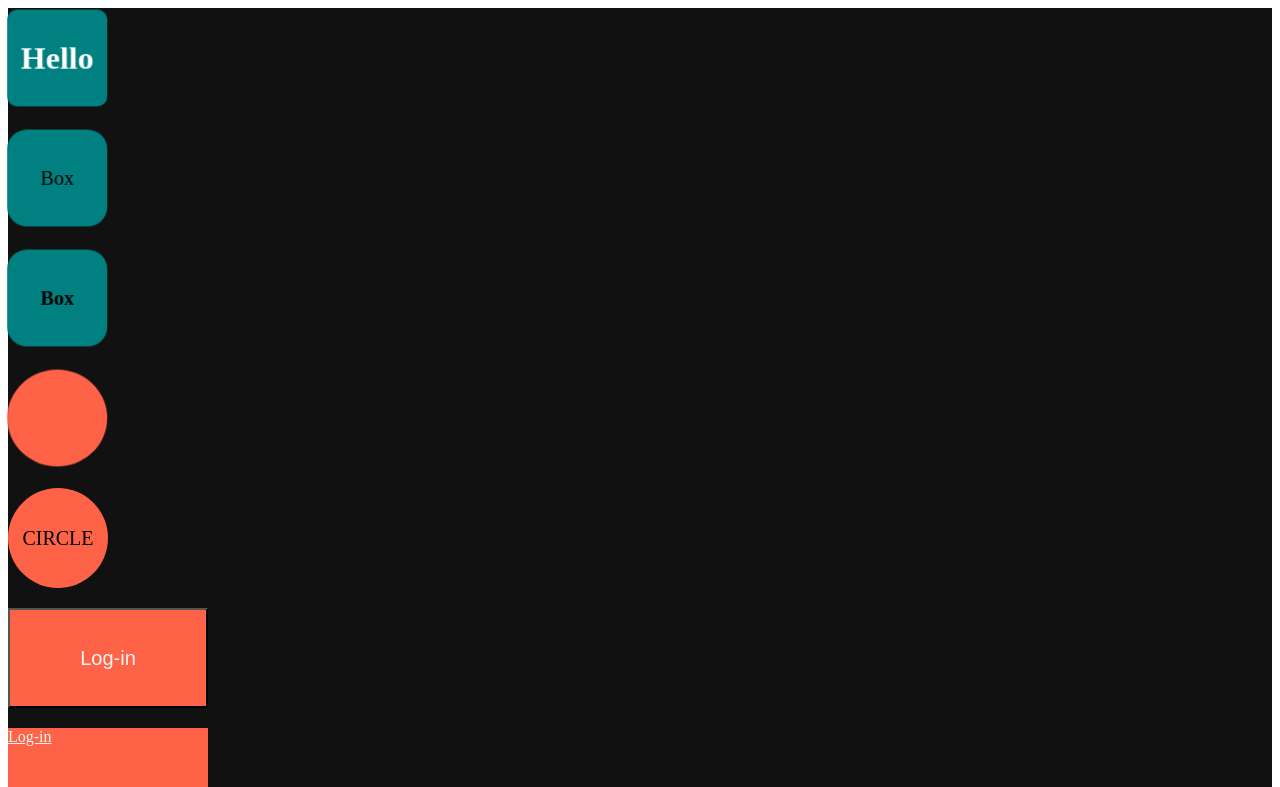
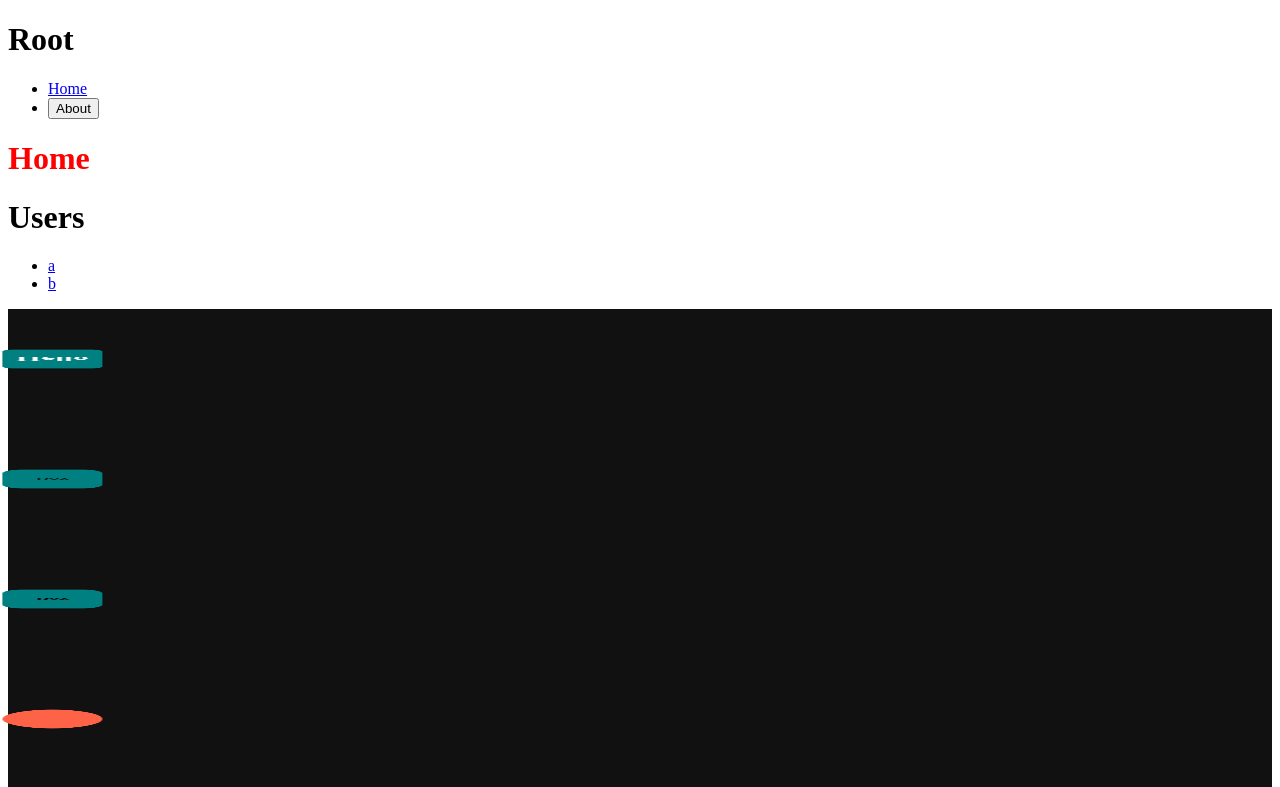
Before and after one commit to karpei-taemukan/advanced-react-class, a React (Create React App) app: page / in a window 1280 px wide. Shown: the top 787 px of the page. Built offline with nearby package versions, Linux system fonts and the light colour scheme.

Commit message:
learn errorComponent

```diff
--- a/src/App.tsx
+++ b/src/App.tsx
@@ -134,13 +134,9 @@ function App() {
    <Ellipse borderColor="white" txtColor="brown" />
    <Ellipse txtColor="black" text="?????" />
    <Form />
-   <div>
-    <Outlet />
-   </div>
+
    </First>
   );
 }
 
 export default App;
-
-//  <Outlet />은 Rotuer.tsx에 있는 children의 element를 렌더링하게 해준다
--- /dev/null
+++ b/src/Root.tsx
@@ -0,0 +1,13 @@
+import React from "react";
+import { Outlet } from "react-router-dom";
+
+function Root(){
+    return (
+        <div>
+        <h1>Root</h1>
+        <Outlet />
+        </div>
+    )
+}
+//  <Outlet />은 Rotuer.tsx에 있는 children의 element를 렌더링하게 해준다
+export default Root;
--- a/src/Router.tsx
+++ b/src/Router.tsx
@@ -21,24 +21,39 @@ export default Router; */
 
 import { createBrowserRouter } from "react-router-dom"
 import App from "./App";
+import ErrorComponent from "./components/ErrorComponent";
+import NotFound from "./components/NotFound";
+import Root from "./Root";
 import About from "./screens/About";
 import Home from "./screens/Home";
-
+import Crash from "./screens/Crash";
+import User from "./screens/users/User";
 
 const Router = createBrowserRouter([
     {
       path:"/",
-      element: <App/>,
+      element: <Root />,
       children: [
         {
             path:"",
-            element: <Home />
+            element: <Home />,
         },
         {
             path:"about",
             element: <About />
-        }
-      ]
+        },
+        {
+            path:"crash",
+            element: <Crash />,
+            errorElement: <ErrorComponent />
+        },
+        {
+            path:"users/:userId",
+            element: <User />
+        },
+
+      ],
+      errorElement: <NotFound />,
     }
 ]);
 // Router를 array 형식으로 표현할 수 있게해줌
--- /dev/null
+++ b/src/components/ErrorComponent.tsx
@@ -0,0 +1,10 @@
+import React from "react"
+
+function ErrorComponent(){
+    return (
+        <h1>This component crashed</h1>
+    )
+}
+
+
+export default ErrorComponent;
--- a/src/components/Header.tsx
+++ b/src/components/Header.tsx
@@ -1,6 +1,10 @@
-import { Link } from "react-router-dom";
+import { Link, useNavigate } from "react-router-dom";
 
 function Header(){
+    const navigate = useNavigate();
+    const onAboutClick = () => {
+        navigate("/about");
+    }
     return (
         <header>
        <ul>
@@ -8,7 +12,7 @@ function Header(){
         <Link to={"/"}>Home</Link>
         </li>
         <li>
-        <Link to={"/about"}>About</Link>
+        <button onClick={onAboutClick}>About</button>
         </li>
        </ul>
         </header>
--- /dev/null
+++ b/src/components/NotFound.tsx
@@ -0,0 +1,7 @@
+function NotFound(){
+    return (
+        <h1>404 NotFound</h1>
+    )
+}
+
+export default NotFound;
--- /dev/null
+++ b/src/db.ts
@@ -0,0 +1,10 @@
+export const users = [
+    {
+        id:1,
+        name: "a"
+    },
+    {
+        id:2,
+        name:"b",
+    }
+];
--- a/src/screens/About.tsx
+++ b/src/screens/About.tsx
@@ -4,7 +4,7 @@ function About(){
     return (
         <>
         <Header/>
-        <h1 style={{color:"white"}}>About</h1>
+        <h1 style={{color:"red"}}>About</h1>
     </>
     )
 }
--- /dev/null
+++ b/src/screens/Crash.tsx
@@ -0,0 +1,10 @@
+function Crash(){
+    const users:any=[];
+    return (
+    <>
+    <h2>{users[0].name}</h2>
+    </>
+    )
+}
+
+export default Crash;
--- a/src/screens/Home.tsx
+++ b/src/screens/Home.tsx
@@ -1,6 +1,23 @@
+import { Link } from "react-router-dom";
+import Header from "../components/Header";
+import { users } from "../db";
+
 function Home(){
     return (
-    <h1 style={{color:"white"}}>Home</h1>
+    <>
+    <Header />
+    <h1 style={{color:"red"}}>Home</h1>
+    <h1>Users</h1>
+    <ul>
+        {users.map((user) => (
+        <li key={user.id}>
+            <Link to={`/users/${user.id}`}>
+        {user.name}
+            </Link>
+        </li>
+        ))}
+    </ul>
+    </>
     )
 }
 
--- /dev/null
+++ b/src/screens/users/User.tsx
@@ -0,0 +1,15 @@
+import { useParams } from "react-router-dom";
+import { users } from "../../db";
+
+function User(){
+    const {userId} = useParams();
+
+    return (
+    <>
+        <h1>{users[Number(userId)-1].name}</h1>
+        <h1>user id:{userId}</h1>
+    </>
+    )
+}
+
+export default User;
```
